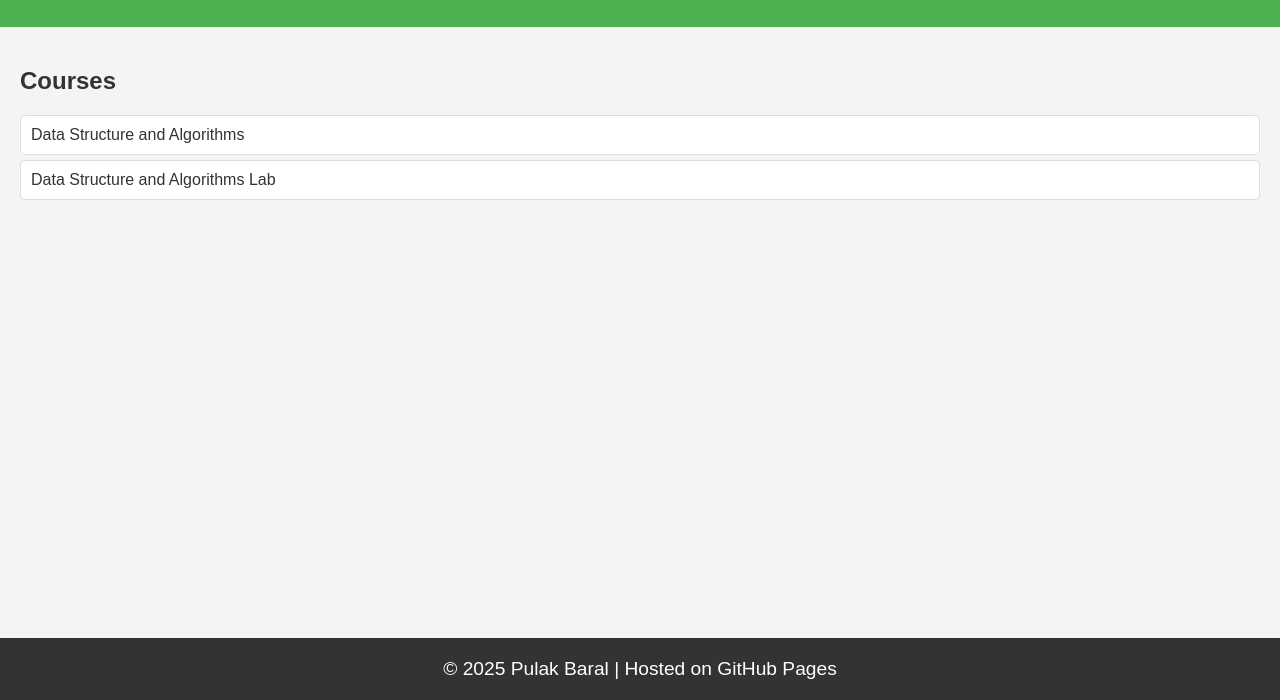
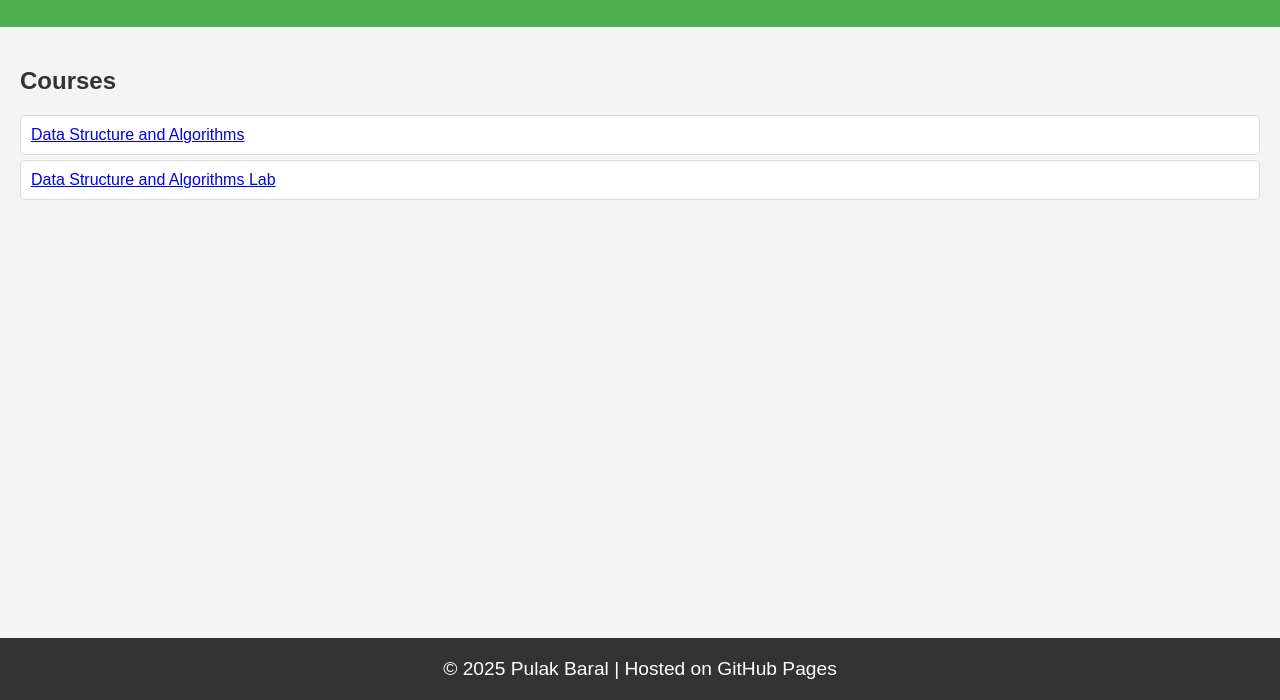
Before and after one commit to PULAKBARAL/home, a plain HTML site: page index.html in a window 1280 px wide. Shown: the part 100-800 px from the top of the page. Drawn offline with Linux system fonts and the light colour scheme.

Commit message:
Update index.html

```diff
--- a/index.html
+++ b/index.html
@@ -16,8 +16,8 @@
         <section>
             <h2>Courses</h2>
             <ul>
-                <li>Data Structure and Algorithms</li>
-                <li>Data Structure and Algorithms Lab</li>
+                <li><a href="data-structure-algorithms.html">Data Structure and Algorithms</a></li>
+                <li><a href="data-structure-algorithms-lab.html">Data Structure and Algorithms Lab</a></li>
             </ul>
         </section>
     </main>
```
